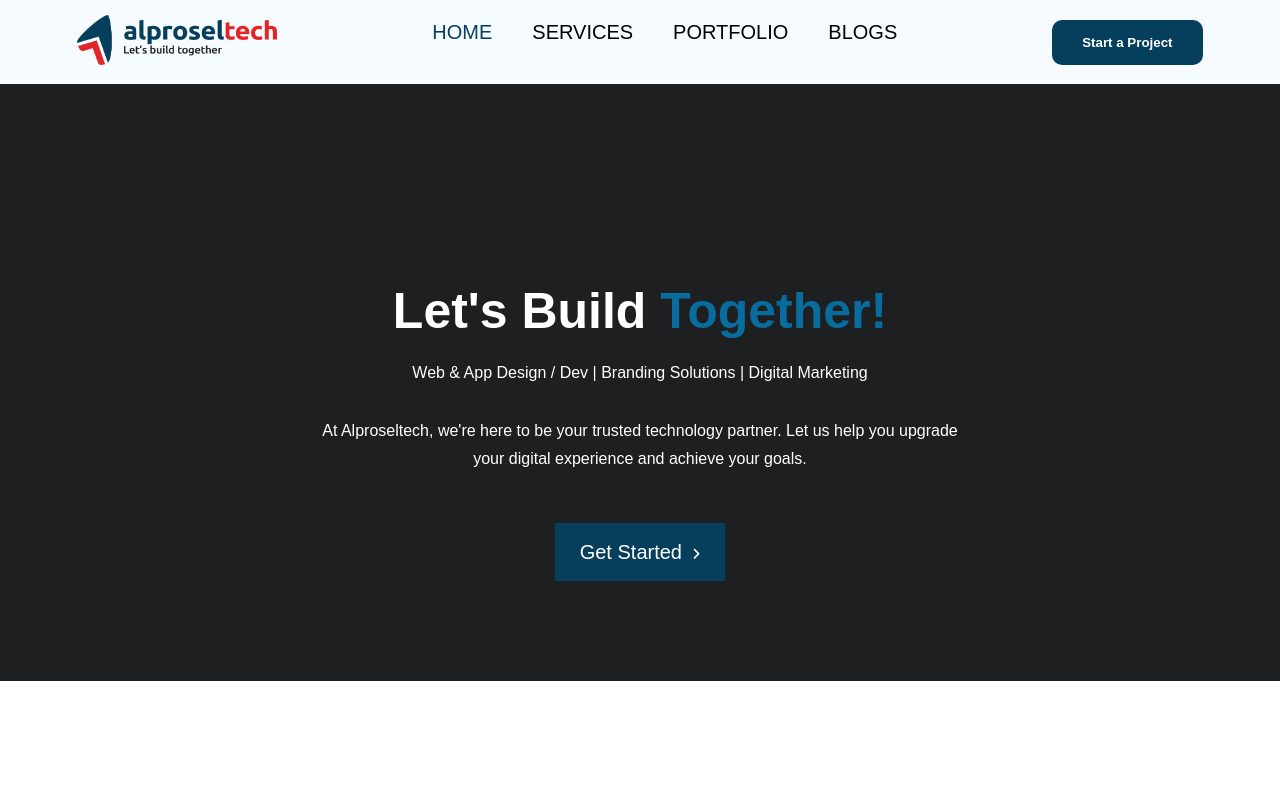
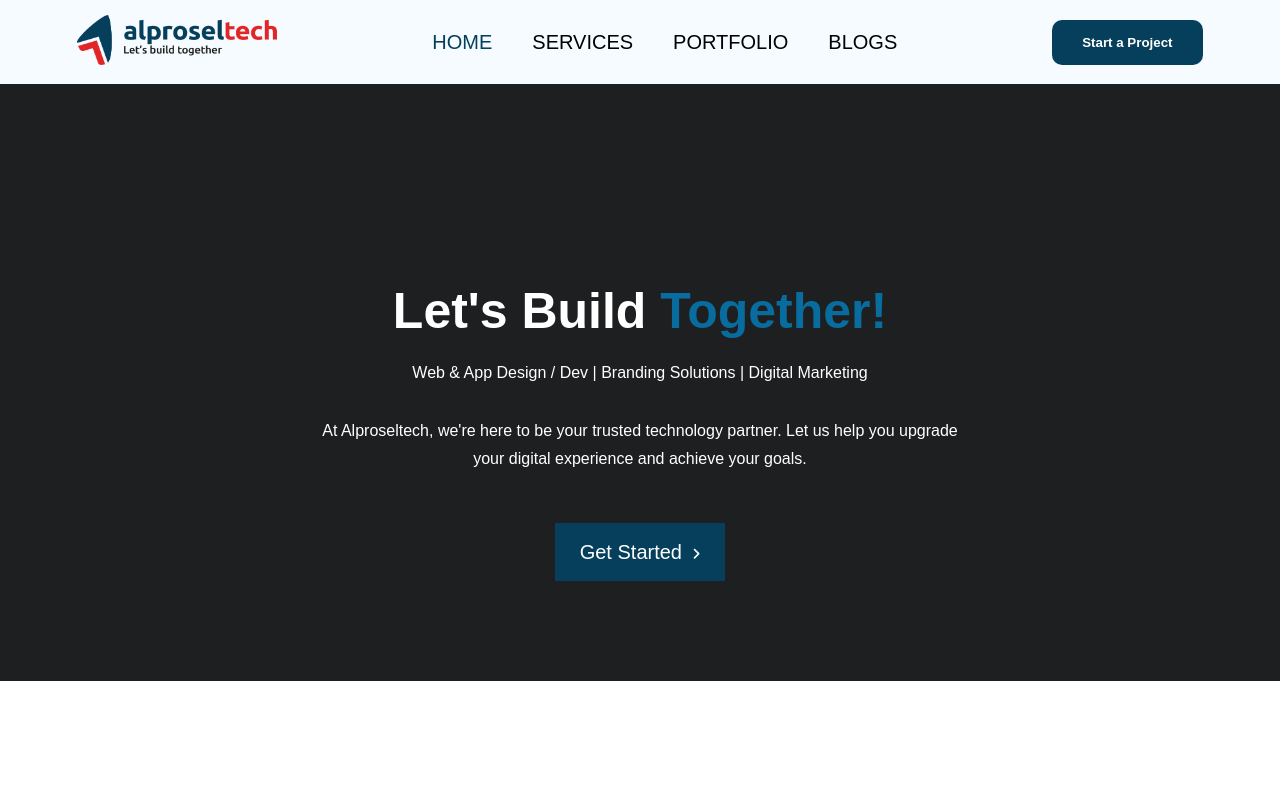
Before and after one commit to Dayveed021/Alproseltech, a React (Vite) app: page / in a window 1280 px wide. Shown: the top 800 px of the page. Built offline with nearby package versions, Linux system fonts and the light colour scheme; a web font is replaced by a local one.

Commit message:
Updated Landing Page

```diff
--- a/src/Styles/Navbar.scss
+++ b/src/Styles/Navbar.scss
@@ -48,7 +48,6 @@
         align-items: center;
         gap: 40px;
         list-style: none;
-        padding: 0px 0px 20px 0px;
         button {
           display: none;
           @media screen and (max-width: 825px) {
@@ -157,6 +156,7 @@
           gap: 20px;
           width: 100%;
           overflow: hidden;
+          padding: 0px 0px 20px 0px;
           li {
             width: 100% !important;
             display: flex;
```
